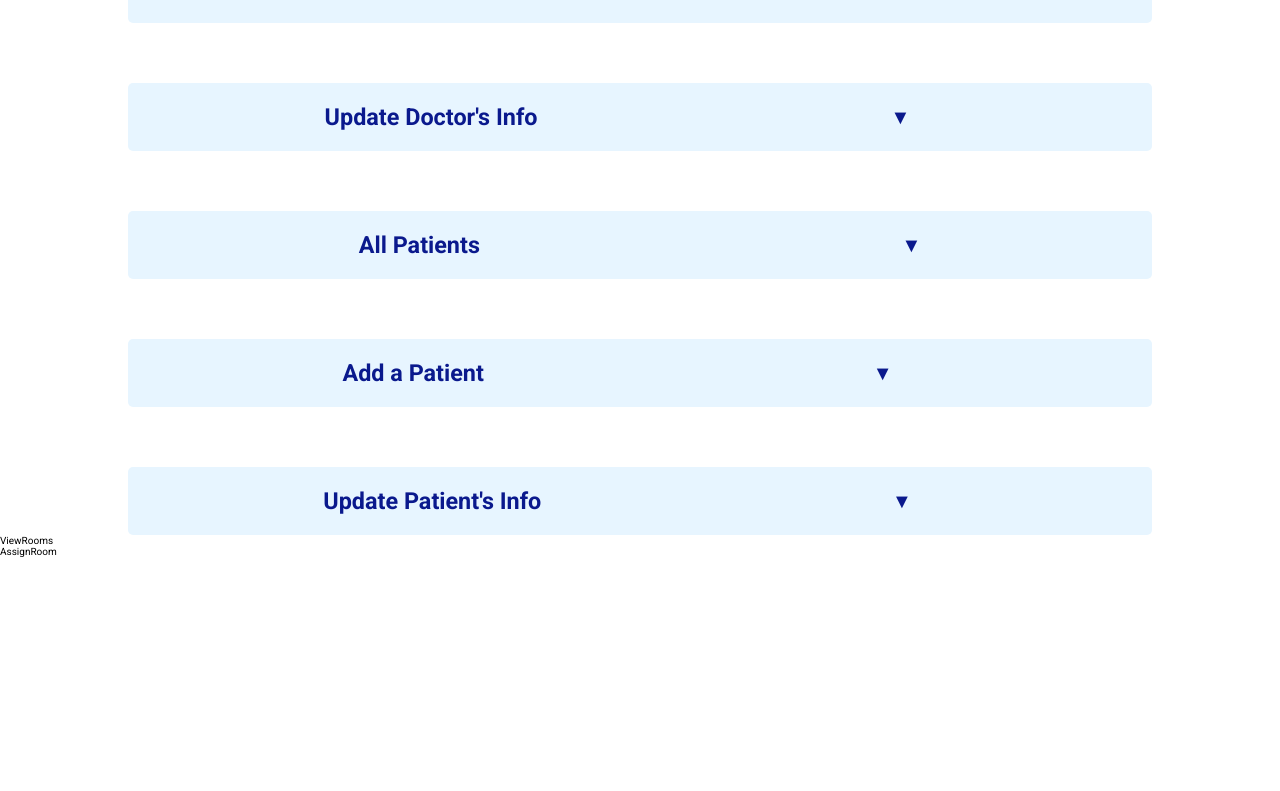
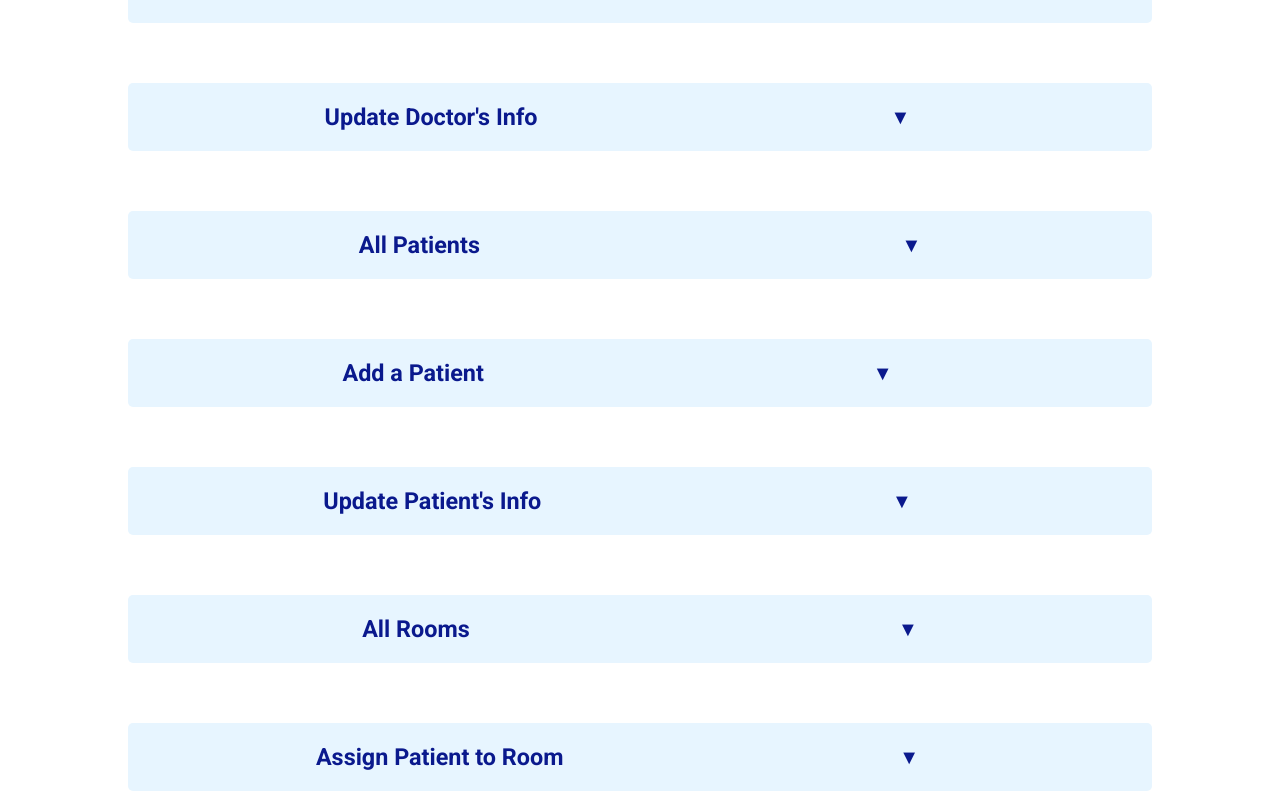
Before and after one commit to Rayan-Sarieddine/rayan_medical_center, a React (Create React App) app: page /admin in a window 1280 px wide. Shown: the part 353-1144 px from the top of the page. Before the commit the page ends 910 px from the top, so only its background shows below. Built offline with nearby package versions, Linux system fonts and the light colour scheme; the HTML template or start-up script is replaced by a standard one.

Commit message:
implemented admin page

```diff
--- a/src/Pages/AdminPage/AdminPage.js
+++ b/src/Pages/AdminPage/AdminPage.js
@@ -45,7 +45,15 @@ function AdminPage() {
       ],
     },
   ];
-
+  const allRooms = [
+    {
+      id: 0,
+      room_number: 201,
+      room_floor: 3,
+      room_capacity: 2,
+      room_patients: ["Ahmad Ball", "Sami Labeeb"],
+    },
+  ];
   return (
     <div className="admin-page">
       <WelcomeAdmin />
@@ -55,7 +63,7 @@ function AdminPage() {
       <ViewPatients allPatients={allPatients} />
       <AddPatients />
       <UpdatePatient />
-      <ViewRooms />
+      <ViewRooms allRooms={allRooms} />
       <AssignRoom />
     </div>
   );
--- a/src/Pages/AdminPage/Components/AssignRoom/AssignRoom.css
+++ b/src/Pages/AdminPage/Components/AssignRoom/AssignRoom.css
@@ -0,0 +1,87 @@
+.assign-room {
+  background-color: #e7f5ff;
+  width: 80%;
+  margin: 0 auto;
+  margin-top: 6rem;
+  border-radius: 5px;
+}
+.assign-room_header {
+  display: flex;
+  font-size: 2rem;
+  color: #0a198d;
+  font-weight: 600;
+  justify-content: space-around;
+  align-items: center;
+  padding: 2rem;
+}
+.assign-room_body {
+  position: relative;
+  padding: 2rem;
+}
+.assign-room_header div {
+  margin-right: 4.5rem;
+  cursor: pointer;
+}
+
+.assign-room_box {
+  width: 80%;
+  margin: 0 auto;
+  background-color: #e7f5ff;
+}
+.assign-room_box p {
+  font-size: 2rem;
+  margin-bottom: 3rem;
+}
+.assign-room-input-group label {
+  font-size: 3rem;
+  margin-right: 2rem;
+}
+.assign-room-input-group {
+  margin-bottom: 2.5rem;
+}
+.assign-room-input-group input {
+  margin-top: 1rem;
+  display: block;
+  width: 80%;
+  padding: 8px;
+  border-radius: 5px;
+  border: 1px solid #ccc;
+}
+
+.assign-room-submit {
+  padding: 10px 20px;
+  background-color: #3498db;
+  color: #fff;
+  border: none;
+  border-radius: 5px;
+  cursor: pointer;
+  transition: background-color 0.3s;
+}
+
+.assign-room-submit:hover {
+  background-color: #2980b9;
+}
+.assign-room-input-group select {
+  padding: 1rem 3rem;
+  border-radius: 5px;
+  border: 1px solid #ccc;
+  appearance: none; /* Remove default arrow */
+
+  cursor: pointer;
+}
+
+.assign-room-input-group select:focus,
+.assign-room-input-group input:focus {
+  outline: none;
+  border: 1px solid #2980b9;
+}
+.assign-room-warning {
+  font-size: 2rem;
+  margin-top: 1rem;
+  color: red;
+}
+.assign-room-successful {
+  font-size: 2rem;
+  margin-top: 1rem;
+  color: green;
+}
--- a/src/Pages/AdminPage/Components/AssignRoom/AssignRoom.js
+++ b/src/Pages/AdminPage/Components/AssignRoom/AssignRoom.js
@@ -1,7 +1,52 @@
-import React from "react";
+import React, { useState } from "react";
+import "./AssignRoom.css";
+function AssignRoom() {
+  const [showAssignRoomBody, setShowAssignRoomBody] = useState(false);
+  const toggleAssignRoomBody = () => {
+    setShowAssignRoomBody(!showAssignRoomBody);
+  };
 
-function AssignRoom() {
-  return <div>AssignRoom</div>;
+  return (
+    <div className="assign-room">
+      <div className="assign-room_header">
+        <h3>Assign Patient to Room</h3>
+        <div onClick={toggleAssignRoomBody}>&#9660;</div>
+      </div>
+      {showAssignRoomBody && ( // Renders the body if showBody is true
+        <div className="assign-room_body">
+          <div className="assign-room_box">
+            <p>Assign:</p>
+            <form>
+              <div class="assign-room-input-group">
+                <label for="room_patient_id">Room ID: </label>
+                <input
+                  type="text"
+                  id="room_id"
+                  name="room_id"
+                  placeholder="Enter Room ID:"
+                  required
+                />
+              </div>
+              <div class="assign-room-input-group">
+                <label for="room_patient_id">Patient ID: </label>
+                <input
+                  type="text"
+                  id="room_patient_id"
+                  name="room_patient_id"
+                  placeholder="Enter Patient ID:"
+                  required
+                />
+              </div>
+
+              <button type="assign-room-submit">Assign</button>
+              <p className="assign-room-warning"></p>
+              <p className="assign-room-successful"></p>
+            </form>
+          </div>
+        </div>
+      )}
+    </div>
+  );
 }
 
 export default AssignRoom;
--- a/src/Pages/AdminPage/Components/ViewRooms/ViewRooms.css
+++ b/src/Pages/AdminPage/Components/ViewRooms/ViewRooms.css
@@ -0,0 +1,47 @@
+.all-rooms {
+  background-color: #e7f5ff;
+  width: 80%;
+  margin: 0 auto;
+  margin-top: 6rem;
+  border-radius: 5px;
+}
+.all-rooms_header {
+  display: flex;
+  font-size: 2rem;
+  color: #0a198d;
+  font-weight: 600;
+  justify-content: space-around;
+  align-items: center;
+  padding: 2rem;
+}
+.all-rooms_body {
+  position: relative;
+  padding: 2rem;
+}
+.all-rooms_header div {
+  cursor: pointer;
+}
+.all-rooms_body table {
+  width: 100%;
+  text-align: center;
+  font-size: 2rem;
+}
+
+.all-rooms_body table th,
+.all-rooms_body table td {
+  padding: 8px;
+  text-align: left;
+  border-bottom: 1px solid #ddd;
+}
+
+.all-rooms_body table th {
+  background-color: #c5f6fa;
+  font-weight: bold;
+}
+
+.green {
+  background-color: green;
+}
+.red {
+  background-color: red;
+}
--- a/src/Pages/AdminPage/Components/ViewRooms/ViewRooms.js
+++ b/src/Pages/AdminPage/Components/ViewRooms/ViewRooms.js
@@ -1,7 +1,53 @@
-import React from "react";
+import React, { useState } from "react";
 import "./ViewRooms.css";
-function ViewRooms() {
-  return <div>ViewRooms</div>;
+function ViewRooms({ allRooms }) {
+  const [showViewRoomsBody, setShowViewRoomsBody] = useState(false);
+  const toggleViewRoomsBody = () => {
+    setShowViewRoomsBody(!showViewRoomsBody);
+  };
+  return (
+    <div className="all-rooms">
+      <div className="all-rooms_header">
+        <h3>All Rooms</h3>
+        <div onClick={toggleViewRoomsBody}>&#9660;</div>
+      </div>
+      {showViewRoomsBody && ( // Renders the body if showBody is true
+        <div className="all-rooms_body">
+          <table>
+            <thead>
+              <tr>
+                <th>ID</th>
+                <th>Number</th>
+                <th>Floor</th>
+                <th>Capacity</th>
+                <th>Patients</th>
+              </tr>
+            </thead>
+            <tbody>
+              {allRooms.map((rm) => {
+                return (
+                  <tr
+                    key={rm.id}
+                    className={
+                      rm.room_capacity > rm.room_patients.length
+                        ? "green"
+                        : "red"
+                    }
+                  >
+                    <td>{rm.id}</td>
+                    <td>{rm.room_number}</td>
+                    <td>{rm.room_floor}</td>
+                    <td>{rm.room_capacity}</td>
+                    <td>{rm.room_patients.join(", ")}</td>
+                  </tr>
+                );
+              })}
+            </tbody>
+          </table>
+        </div>
+      )}
+    </div>
+  );
 }
 
 export default ViewRooms;
```
